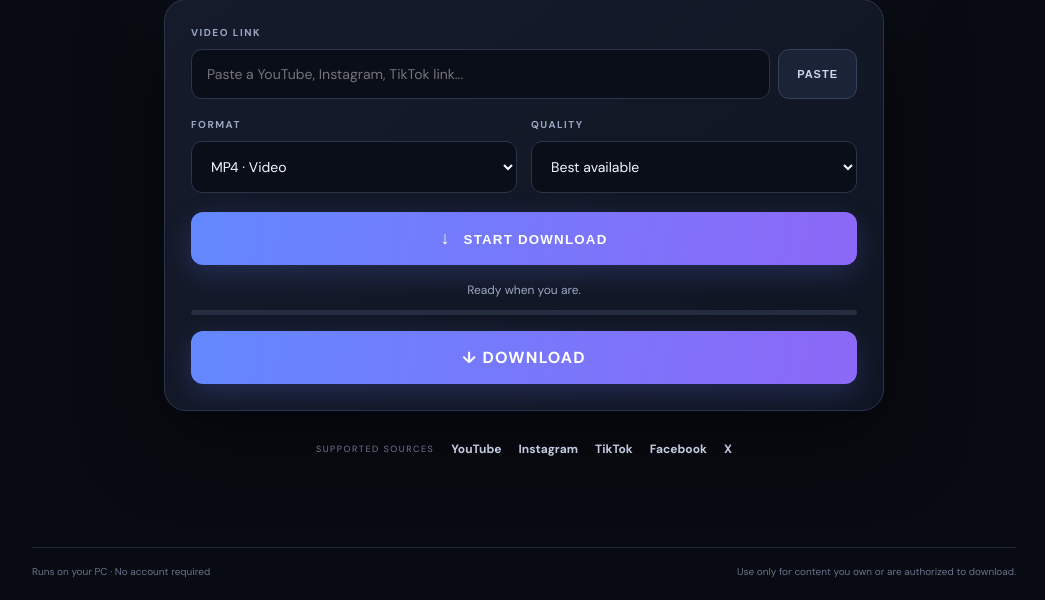
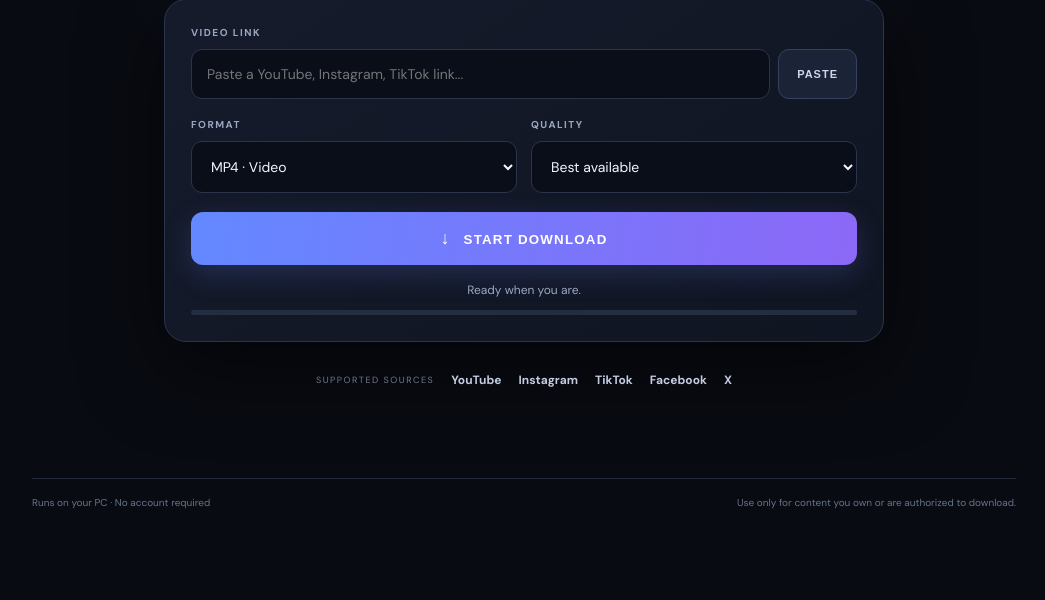
Before and after one commit to bigguy6543224311/viddownloader, a Flask app: page / in a window 1280 px wide. Shown: the part 457-1057 px from the top of the page, without its empty margins (116-1161 px from the left). After the commit the page ends 966 px from the top, so only its background shows below. Run offline with Flask 3, Linux system fonts and the light colour scheme.

Commit message:
Fix hidden download button visibility

```diff
--- a/static/style.css
+++ b/static/style.css
@@ -32,3 +32,6 @@ input:focus,select:focus{border-color:var(--blue)}
 .platforms span{font-size:9px;letter-spacing:1.5px;color:#707b94}
 footer{display:flex;justify-content:space-between;gap:14px;color:#68738b;font-size:10px;margin-top:90px;border-top:1px solid #20283a;padding-top:17px}
 @media(max-width:600px){.shell{padding:18px}.hero{margin-top:65px}.panel{padding:18px}.options{grid-template-columns:1fr}.platforms{gap:10px}footer{flex-direction:column;margin-top:55px}.local-tag{font-size:9px}}
+
+/* Ensure hidden controls stay hidden despite component display styles. */
+[hidden]{display:none!important}
```
